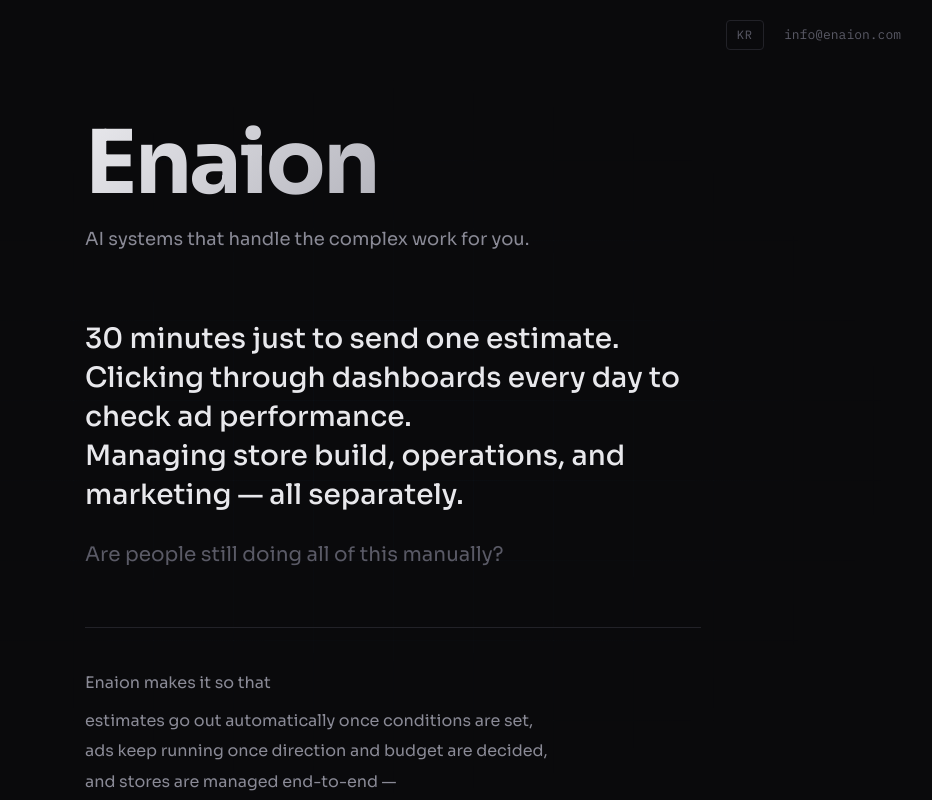
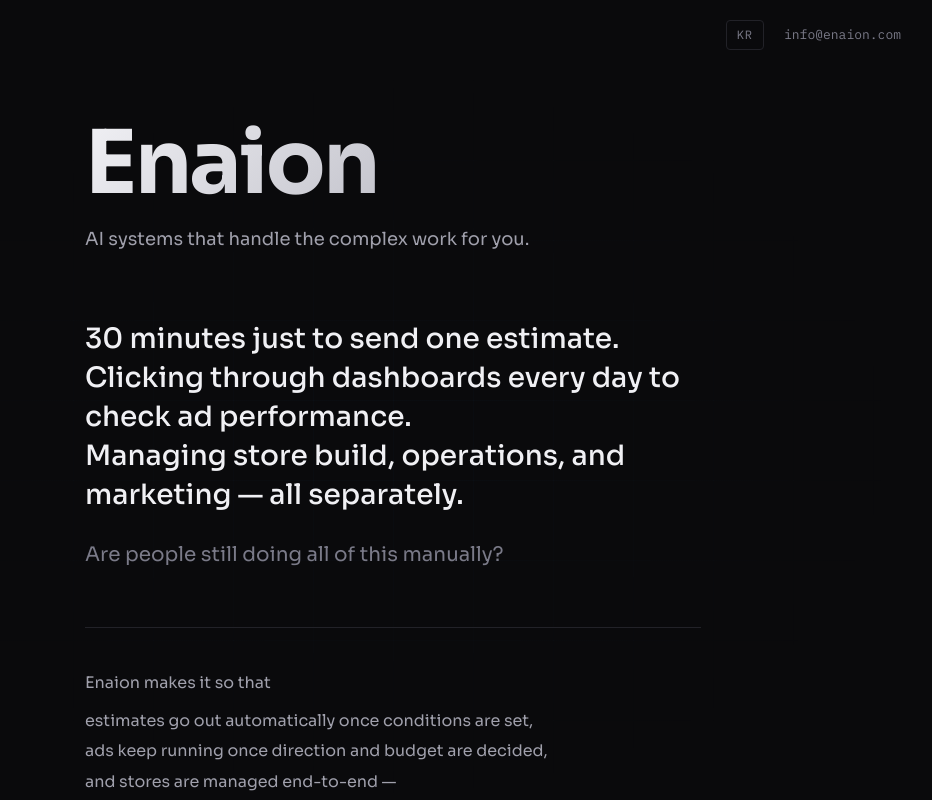
Before and after one commit to shopidream/enaion, a website: page index.html in a window 1280 px wide. Shown: the top 800 px of the page, 247-1179 px from the left. Drawn offline with Linux system fonts and the light colour scheme.

Commit message:
Improve text readability

```diff
--- a/style.css
+++ b/style.css
@@ -10,9 +10,9 @@
     --bg-card-hover: #1a1a1f;
     --border: #222228;
     --border-light: #2a2a32;
-    --text-primary: #e8e8ec;
-    --text-secondary: #8a8a96;
-    --text-muted: #5a5a66;
+    --text-primary: #f0f0f4;
+    --text-secondary: #a0a0ac;
+    --text-muted: #7a7a88;
     --accent: #4af;
     --accent-dim: rgba(68, 170, 255, 0.12);
     --accent-glow: rgba(68, 170, 255, 0.06);
@@ -543,8 +543,8 @@
     padding: 14px 32px;
     background: var(--accent);
     color: #000;
+    font-size: 15px;
     font-weight: 600;
-    font-size: 15px;
     border-radius: 8px;
     transition: opacity 0.3s;
 }
```
